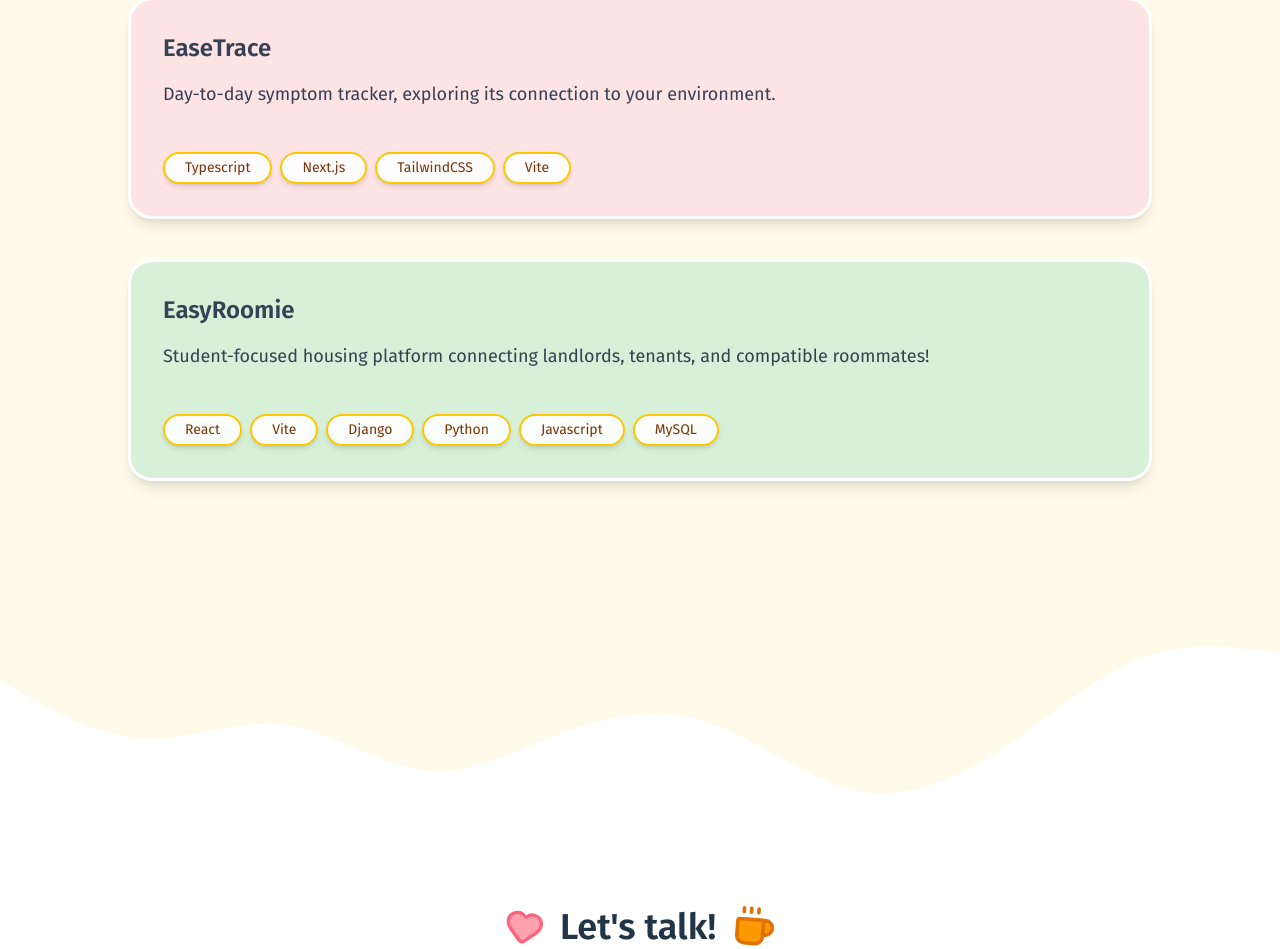
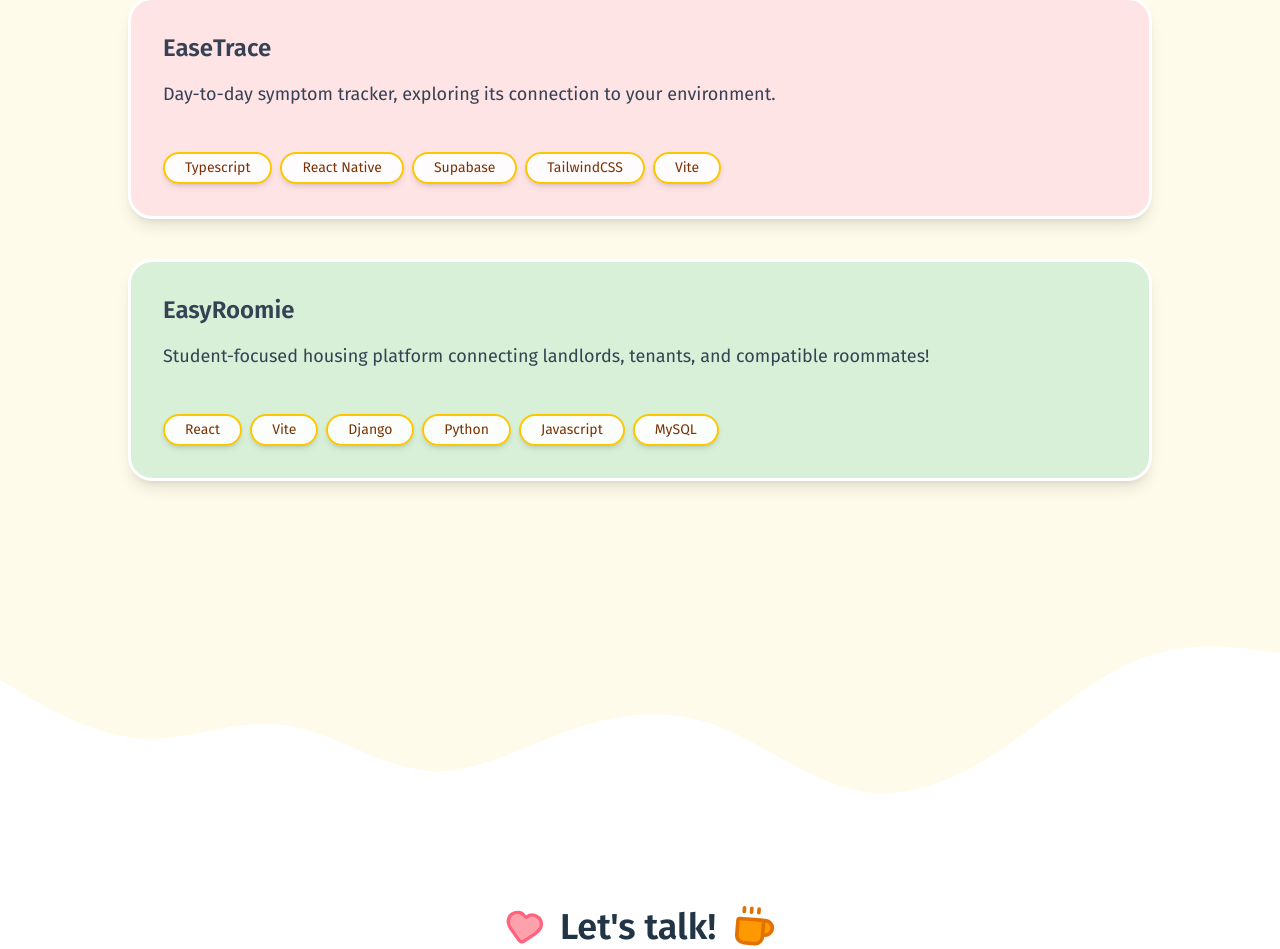
Before and after one commit to ca-Stella/ca-stella.github.io, a React (Vite) app: page / in a window 1280 px wide. Shown: the part 2071-3020 px from the top of the page. Built offline with nearby package versions, Linux system fonts and the light colour scheme; a web font is replaced by a local one.

Commit message:
Update project description

```diff
--- a/src/components/Projects.tsx
+++ b/src/components/Projects.tsx
@@ -38,7 +38,7 @@ export default function Projects() {
       title: "EaseTrace",
       description:
         "Day-to-day symptom tracker, exploring its connection to your environment.",
-      tags: ["Typescript", "Next.js", "TailwindCSS", "Vite"],
+      tags: ["Typescript", "React Native", "Supabase", "TailwindCSS", "Vite"],
       bgColor: "bg-rose-100",
       slug: "easetrace",
       fileName: "EaseTrace",
```
